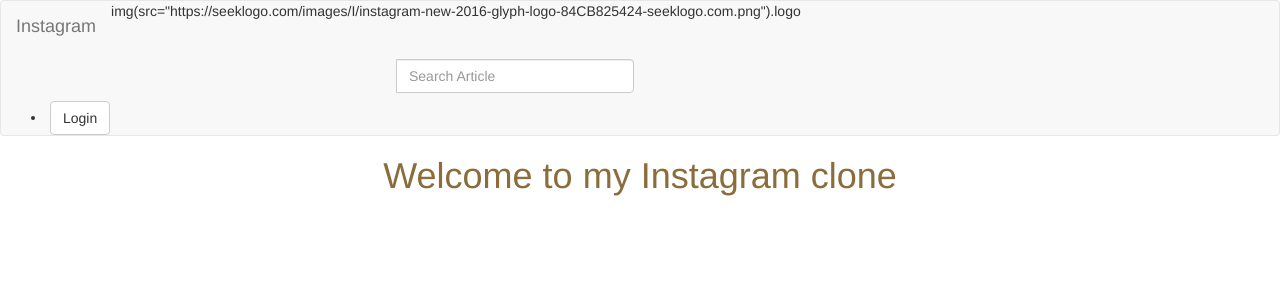
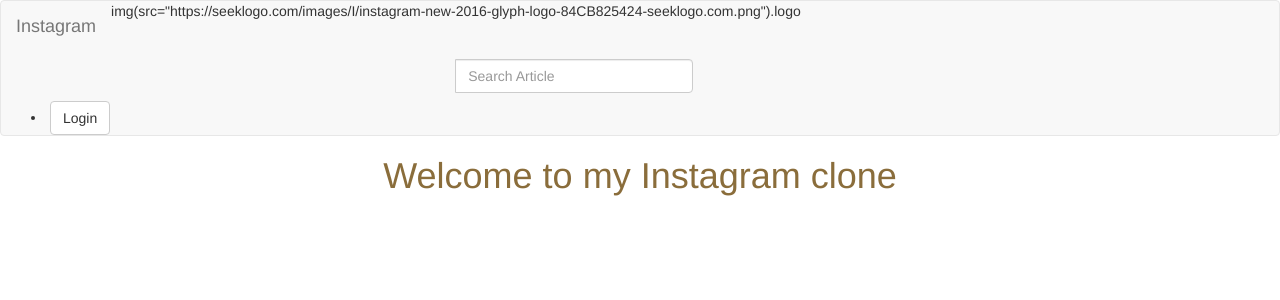
Before and after one commit to MrazTevin/Instagram-clone, a Django app: template instagram/templates/index.html in a window 1280 px wide. Shown: the top 300 px of the page. Run offline with Django 3.2, Linux system fonts and the light colour scheme; the template is opened without the code that fills it, so the values that code supplies are empty; some libraries are stand-ins or nearby versions.

Commit message:
added an id and a class to  my search form

```diff
--- a/instagram/templates/navbar.html
+++ b/instagram/templates/navbar.html
@@ -16,7 +16,7 @@
             </div>
             <div class="col-sm-4 col-md-4" style="margin-left:350px;">
 
-                <form class="navbar-form" role="search">
+                <form class="navbar-form" id="middle" style="text-align:center;"role="search">
 
                     <div class="input-group form-group has-feedback">
                         <i class ="glyphicon glyphicon-search form-control-feedback"></i>
```
